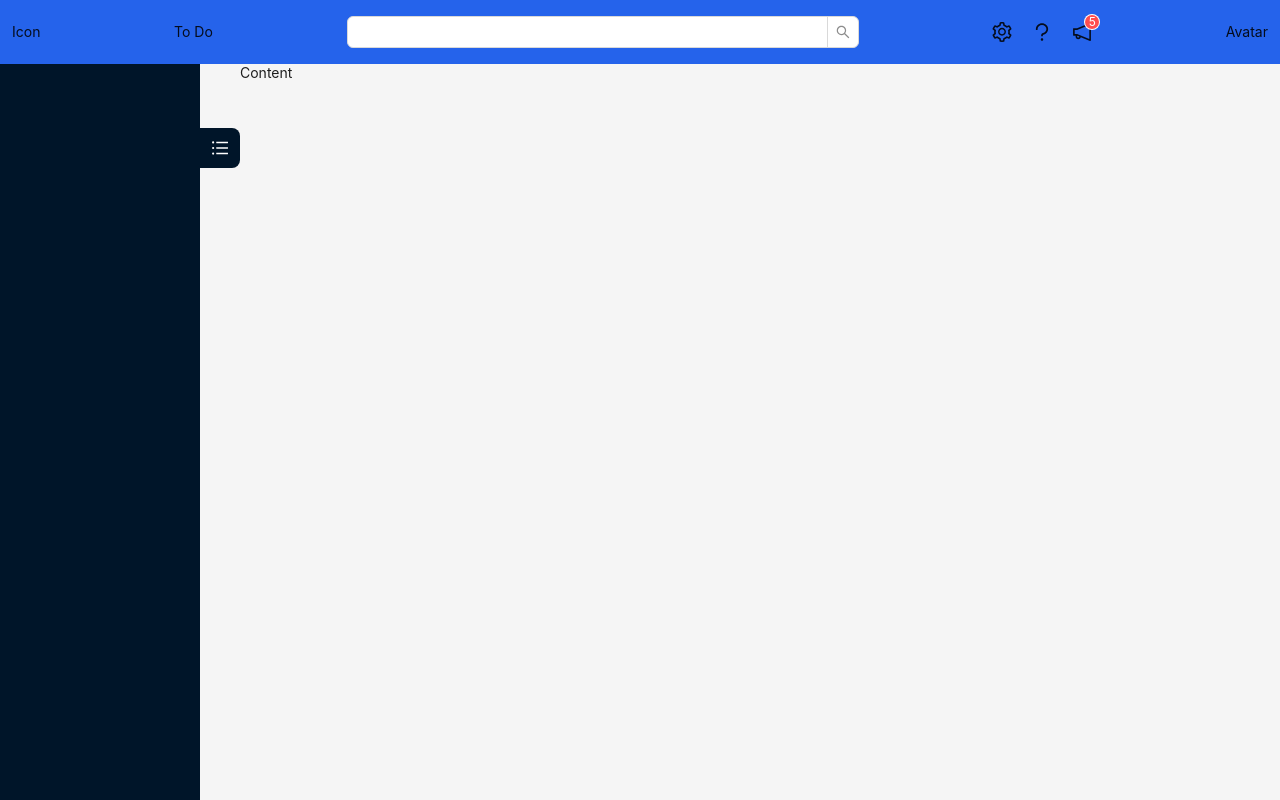
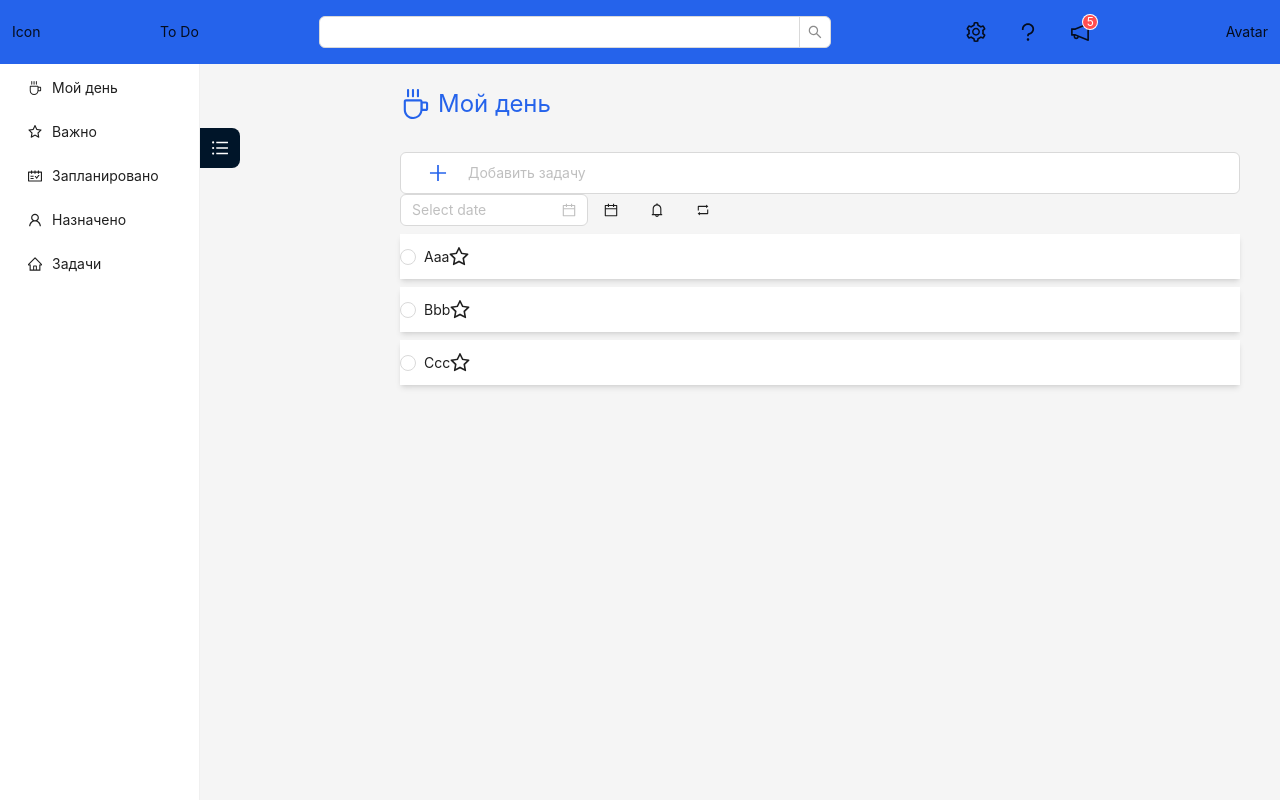
Before and after one commit to Smog342/micro-todo, a React (Create React App) app: page /myday in a window 1280 px wide. Built offline with nearby package versions, Linux system fonts and the light colour scheme.

Commit message:
many things

```diff
--- a/package.json
+++ b/package.json
@@ -14,6 +14,7 @@
     "antd": "^5.10.1",
     "react": "^18.2.0",
     "react-dom": "^18.2.0",
+    "react-router-dom": "^6.17.0",
     "react-scripts": "5.0.1",
     "tailwindcss": "^3.3.3",
     "typescript": "^4.9.5",
--- /dev/null
+++ b/src/Context.tsx
@@ -0,0 +1,15 @@
+import {createContext ,useState} from "react";
+
+export const Context = createContext<any>("Context");
+
+export const ContextProvider = ({children} : any) => {
+
+    const [tasks, setTasks] = useState([]);
+
+    return(
+        <Context.Provider value={{tasks, setTasks}}>
+            {children}
+        </Context.Provider>
+    );
+
+}
--- a/src/components/LayoutComponent.tsx
+++ b/src/components/LayoutComponent.tsx
@@ -1,41 +1,63 @@
-import { Badge, Layout, Space, Input } from "antd";
+import { Badge, Layout, Space, Input, Menu, Button } from "antd";
 import Sider from "antd/es/layout/Sider";
 import { Content, Header } from "antd/es/layout/layout";
-import {NotificationOutlined, QuestionOutlined, SearchOutlined, SettingOutlined} from "@ant-design/icons";
+import {CoffeeOutlined, HomeOutlined, NotificationOutlined, QuestionOutlined, ScheduleOutlined, SearchOutlined, SettingOutlined, StarOutlined, UserOutlined} from "@ant-design/icons";
 import type { SearchProps } from "antd/es/input";
+import MenuItem from "antd/es/menu/MenuItem";
+import { useState } from "react";
+import {Route, Routes, useNavigate} from "react-router-dom";
+import TaskCreator from "./TaskCreator";
+import MainHeader from "./MainHeader";
+import MyDay from "./MyDay";
 
 const {Search} = Input;
 
 function LayoutComponent(){
 
+    type Task = {
+
+        id: number,
+        text: string
+
+    }
+
+    type Board = {
+
+        id: number,
+        name: string
+        tasks: Task[]
+
+    }
+
+    const [boards, setBoards] = useState<Board[]>([{id: 1, name: 'Hello', tasks: [{id: 1, text: 'Empty'}, {id: 2, text: 'Not empty'}]}]);
+    const navigate = useNavigate();
+
+    let items = [{label: 'Мой день', icon: <CoffeeOutlined/>, key: 'myday'},
+    {label: 'Важно', icon: <StarOutlined/>, key: 'important'},
+    {label: 'Запланировано', icon: <ScheduleOutlined/>, key: 'schedule'},
+    {label: 'Назначено', icon: <UserOutlined/>, key: 'assigned'},
+    {label: 'Задачи', icon: <HomeOutlined/>, key: 'tasks'}];
+
     return(
         <Space className="w-screen h-screen">
             <Layout className="w-screen h-screen">
-                {/* <Header className="bg-blue-600 mx-0 p-0">
-                    <div className="flex justify-between items-center">
-                        <div className="">Icon</div>
-                        <div>To Do</div>
-                    </div>
-                </Header> */}
-                <Header className="bg-blue-600 p-0 flex justify-between items-center sticky">
-                    <div className="pl-3">Icon</div>
-                    <div>To Do</div>
-                    <div className="flex items-center w-2/5">
-                        <Search>
-                        </Search>
-                    </div>
-                    <div className="flex space-x-5 items-center">
-                        <SettingOutlined className="text-xl"></SettingOutlined>
-                        <QuestionOutlined className="text-xl"></QuestionOutlined>
-                        <Badge count={5} size="small">
-                            <NotificationOutlined className="text-xl"></NotificationOutlined>
-                        </Badge>
-                    </div>
-                    <div className="pr-3">Avatar</div>
-                </Header>
+                <MainHeader></MainHeader>
                 <Layout hasSider>
-                    <Sider collapsible breakpoint="lg" collapsedWidth="0" className="p-0"></Sider>
-                    <Content className="pl-10">Content</Content>
+                    <Sider collapsible breakpoint="lg" collapsedWidth="0" className="bg-white">
+                        <Menu items={items} mode="inline" className="h-full"
+                        onClick={({key}) => {navigate(key)}}>
+                        </Menu>
+                    </Sider>
+                    <Content className="pl-10 pr-10">
+                        <Routes>
+                            <Route path="/" element={<div></div>}></Route>
+                            <Route path="myday" element={<MyDay></MyDay>}></Route>
+                            <Route path="important" element={<div>Important</div>}></Route>
+                            <Route path="schedule" element={<div>Schedule</div>}></Route>
+                            <Route path="assigned" element={<div>Assigned</div>}></Route>
+                            <Route path="tasks" element={<div>Tasks</div>}></Route>
+                        </Routes>
+                    </Content>
                 </Layout>
             </Layout>
         </Space>
--- /dev/null
+++ b/src/components/MainHeader.tsx
@@ -0,0 +1,36 @@
+import { Badge, Button, Input } from "antd";
+import {Header } from "antd/es/layout/layout";
+import {NotificationOutlined, QuestionOutlined,SettingOutlined} from "@ant-design/icons";
+
+const {Search} = Input;
+
+function MainHeader(){
+
+    return(
+        <Header className="bg-blue-600 p-0 flex justify-between items-center sticky">
+        <div className="pl-3">Icon</div>
+        <div>To Do</div>
+        <div className="flex items-center w-2/5">
+            <Search>
+            </Search>
+        </div>
+        <div className="flex items-center">
+            <Button type="text" className="bg-inherit hover:bg-blue-700">
+            <SettingOutlined className="text-xl"></SettingOutlined>
+            </Button>
+            <Button type="text" className="bg-inherit hover:bg-blue-700">
+            <QuestionOutlined className="text-xl"></QuestionOutlined>
+            </Button>
+            <Button type="text" className="bg-inherit hover:bg-blue-700">
+            <Badge count={5} size="small">
+                <NotificationOutlined className="text-xl"></NotificationOutlined>
+            </Badge>
+            </Button>
+        </div>
+        <div className="pr-3">Avatar</div>
+        </Header>
+    );
+
+}
+
+export default MainHeader;
--- /dev/null
+++ b/src/components/MyDay.tsx
@@ -0,0 +1,22 @@
+import { CoffeeOutlined } from "@ant-design/icons"
+import Task from "./Task"
+import TaskCreator from "./TaskCreator"
+
+function MyDay(){
+
+    return(
+        <div className="pl-40">
+            <div className=" flex text-blue-600">
+                <CoffeeOutlined className="text-3xl mr-2"></CoffeeOutlined>
+                <p className="text-2xl">Мой день</p>
+            </div>
+            <TaskCreator></TaskCreator>
+            <Task id={0} text={"Aaa"} date={"11/10/20"} important={false} solved={false}></Task>
+            <Task id={1} text={"Bbb"} date={"11/20/10"} important={false} solved={false}></Task>
+            <Task id={2} text={"Ccc"} date={"10/20/11"} important={false} solved={false}></Task>
+        </div>
+    )
+
+}
+
+export default MyDay
--- a/src/components/Task.tsx
+++ b/src/components/Task.tsx
@@ -1,7 +1,24 @@
-function Task(){
+import { StarOutlined } from "@ant-design/icons"
+import { Radio } from "antd"
+
+type taskProps = {
+
+    id: number,
+    text: string,
+    date: string,
+    important: boolean,
+    solved: boolean
+
+}
+
+function Task(taskProps: taskProps){
 
     return(
-        <div>Промежуточный этап - задача</div>
+        <div className="w-full flex items-center space-between mb-2 shadow-md bg-white">
+            <Radio></Radio>
+            <p>{taskProps.text}</p>
+            <StarOutlined className="text-xl mr-auto"></StarOutlined>
+        </div>
     )
 
 }
--- /dev/null
+++ b/src/components/TaskCreator.tsx
@@ -0,0 +1,47 @@
+import { BellOutlined, CalculatorOutlined, CalendarOutlined, PlusOutlined, RetweetOutlined } from "@ant-design/icons";
+import Icon from "@ant-design/icons/lib/components/Icon";
+import { Button, DatePicker, Input } from "antd";
+import { useState } from "react";
+
+function addTask(): void{
+
+
+
+}
+
+function TaskCreator(){
+
+    const [datePickerAllowed, setDatePickerAllowed] = useState(false);
+
+    const [text, setText] = useState('');
+
+    const handleClick = (event: React.MouseEvent<HTMLElement>) =>{
+        setDatePickerAllowed(!datePickerAllowed);
+    }
+
+    return(
+        <div className="pt-2 pb-2">
+        <Input prefix={
+            <Button type="text" onClick={addTask}>
+                <PlusOutlined className="text-blue-600 text-xl"></PlusOutlined>
+            </Button>} placeholder="Добавить задачу" allowClear
+            onChange={(e) => {setText(e.target.value)}}>
+        </Input>
+        <div className="flex">
+            <DatePicker open={datePickerAllowed}/>
+            <Button type="text" onClick={handleClick}>
+                <CalendarOutlined></CalendarOutlined>
+            </Button>
+            <Button type="text">
+                <BellOutlined></BellOutlined>
+            </Button>
+            <Button type="text">
+                <RetweetOutlined></RetweetOutlined>
+            </Button>
+        </div>
+        </div>
+    )
+
+}
+
+export default TaskCreator;
--- a/src/index.tsx
+++ b/src/index.tsx
@@ -3,13 +3,19 @@ import ReactDOM from 'react-dom/client';
 import './index.css';
 import App from './App';
 import reportWebVitals from './reportWebVitals';
+import { BrowserRouter } from 'react-router-dom';
+import {ContextProvider} from './Context';
 
 const root = ReactDOM.createRoot(
   document.getElementById('root') as HTMLElement
 );
 root.render(
   <React.StrictMode>
-    <App />
+    <BrowserRouter>
+    <ContextProvider>
+      <App />
+    </ContextProvider>
+    </BrowserRouter>
   </React.StrictMode>
 );
 
```
Also changed, not shown: 1 other file (tests, documents, lock files or other folders).
